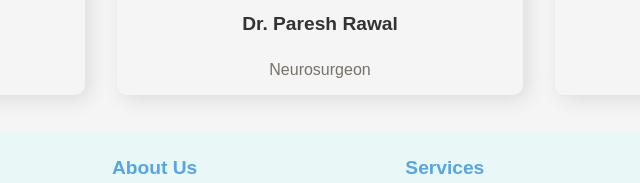
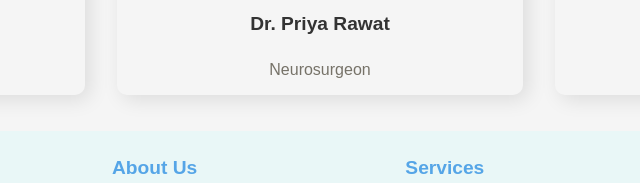
Before and after one commit to Samee28/HealthCare, a plain HTML site: page index.html in a window 1280 px wide. Shown: the part 3939-4122 px from the top of the page, 320-960 px from the left. Drawn offline with nearby package versions, Linux system fonts and the light colour scheme.

Commit message:
Update index.html

```diff
--- a/index.html
+++ b/index.html
@@ -311,7 +311,7 @@
                 <span><i class="ri-twitter-fill"></i></span>
               </div>
             </div>
-            <h4>Dr. Paresh Rawal</h4>
+            <h4>Dr. Priya Rawat</h4>
             <p>Neurosurgeon</p>
           </div>
           <div class="doctors__card">
```
